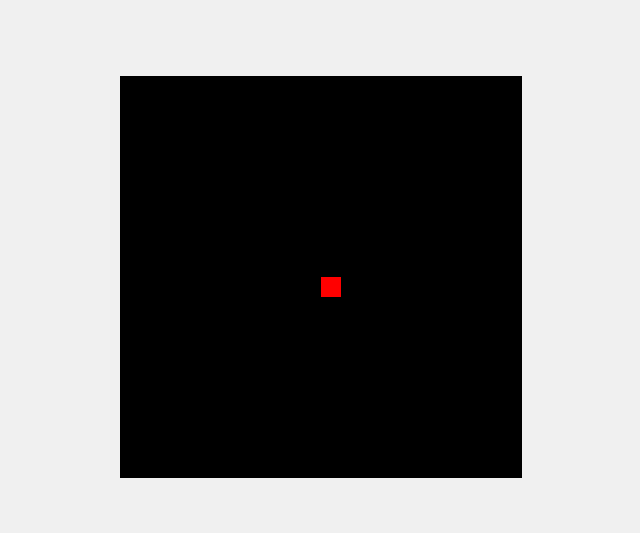
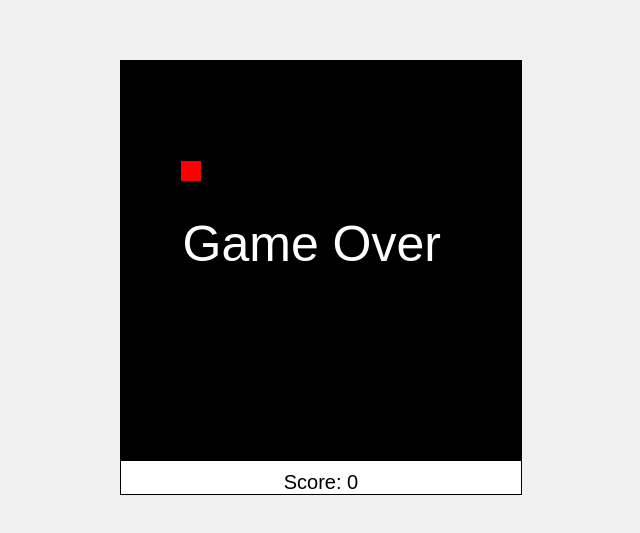
Before and after one commit to AyushMali-17/SnakeGame, a plain HTML site: page index.html in a window 1280 px wide. Shown: the part 123-656 px from the top of the page, without its empty margins (319-959 px from the left). Drawn offline with Linux system fonts and the light colour scheme.

Commit message:
started with the version 2

```diff
--- a/index.html
+++ b/index.html
@@ -9,6 +9,7 @@
 <body>
     <div class="game-container">
         <canvas id="gameCanvas" width="400" height="400"></canvas>
+        <div id="score">Score: 0</div>
     </div>
     <script src="script.js"></script>
 </body>
--- a/script.js
+++ b/script.js
@@ -6,9 +6,11 @@ const canvasSize = 400;
 const snakeColor = 'lime';
 const foodColor = 'red';
 let snake = [{x: 100, y: 100}];
-let food = {x: 200, y: 200};
+let food = getRandomFoodPosition();
 let dx = gridSize;
 let dy = 0;
+let changingDirection = false;
+let score = 0;
 
 function drawSnakePart(snakePart) {
     ctx.fillStyle = snakeColor;
@@ -31,10 +33,35 @@ function drawFood() {
 function moveSnake() {
     const head = {x: snake[0].x + dx, y: snake[0].y + dy};
     snake.unshift(head);
-    snake.pop();
+
+    if (head.x === food.x && head.y === food.y) {
+        score += 10;
+        updateScore();
+        food = getRandomFoodPosition();
+    } else {
+        snake.pop();
+    }
+}
+
+function getRandomFoodPosition() {
+    let foodX, foodY;
+    do {
+        foodX = Math.floor(Math.random() * canvasSize / gridSize) * gridSize;
+        foodY = Math.floor(Math.random() * canvasSize / gridSize) * gridSize;
+    } while (snake.some(part => part.x === foodX && part.y === foodY));
+    return {x: foodX, y: foodY};
+}
+
+function updateScore() {
+    document.getElementById("score").innerText = `Score: ${score}`;
 }
 
 function gameLoop() {
+    if (hasGameEnded()) {
+        displayGameOver();
+        return;
+    }
+    changingDirection = false;
     clearCanvas();
     drawFood();
     moveSnake();
@@ -42,27 +69,54 @@ function gameLoop() {
     setTimeout(gameLoop, 100);
 }
 
+function hasGameEnded() {
+    for (let i = 4; i < snake.length; i++) {
+        if (snake[i].x === snake[0].x && snake[i].y === snake[0].y) return true;
+    }
+
+    const hitLeftWall = snake[0].x < 0;
+    const hitRightWall = snake[0].x >= canvas.width;
+    const hitTopWall = snake[0].y < 0;
+    const hitBottomWall = snake[0].y >= canvas.height;
+
+    return hitLeftWall || hitRightWall || hitTopWall || hitBottomWall;
+}
+
+function displayGameOver() {
+    ctx.fillStyle = 'white';
+    ctx.font = '50px Arial';
+    ctx.fillText('Game Over', canvasSize / 6.5, canvasSize / 2);
+}
+
 document.addEventListener("keydown", changeDirection);
 
 function changeDirection(event) {
+    if (changingDirection) return;
+    changingDirection = true;
     const LEFT_KEY = 37;
     const RIGHT_KEY = 39;
     const UP_KEY = 38;
     const DOWN_KEY = 40;
 
-    if (event.keyCode === LEFT_KEY && dx === 0) {
+    const keyPressed = event.keyCode;
+    const goingUp = dy === -gridSize;
+    const goingDown = dy === gridSize;
+    const goingRight = dx === gridSize;
+    const goingLeft = dx === -gridSize;
+
+    if (keyPressed === LEFT_KEY && !goingRight) {
         dx = -gridSize;
         dy = 0;
     }
-    if (event.keyCode === RIGHT_KEY && dx === 0) {
+    if (keyPressed === RIGHT_KEY && !goingLeft) {
         dx = gridSize;
         dy = 0;
     }
-    if (event.keyCode === UP_KEY && dy === 0) {
+    if (keyPressed === UP_KEY && !goingDown) {
         dx = 0;
         dy = -gridSize;
     }
-    if (event.keyCode === DOWN_KEY && dy === 0) {
+    if (keyPressed === DOWN_KEY && !goingUp) {
         dx = 0;
         dy = gridSize;
     }
--- a/style.css
+++ b/style.css
@@ -5,11 +5,12 @@ body {
     height: 100vh;
     background-color: #f0f0f0;
     margin: 0;
+    font-family: Arial, sans-serif;
 }
 
 .game-container {
     display: flex;
-    justify-content: center;
+    flex-direction: column;
     align-items: center;
     border: 1px solid #000;
     background-color: #fff;
@@ -18,3 +19,9 @@ body {
 canvas {
     background-color: #000;
 }
+
+#score {
+    margin-top: 10px;
+    font-size: 20px;
+    color: #000;
+}
```
